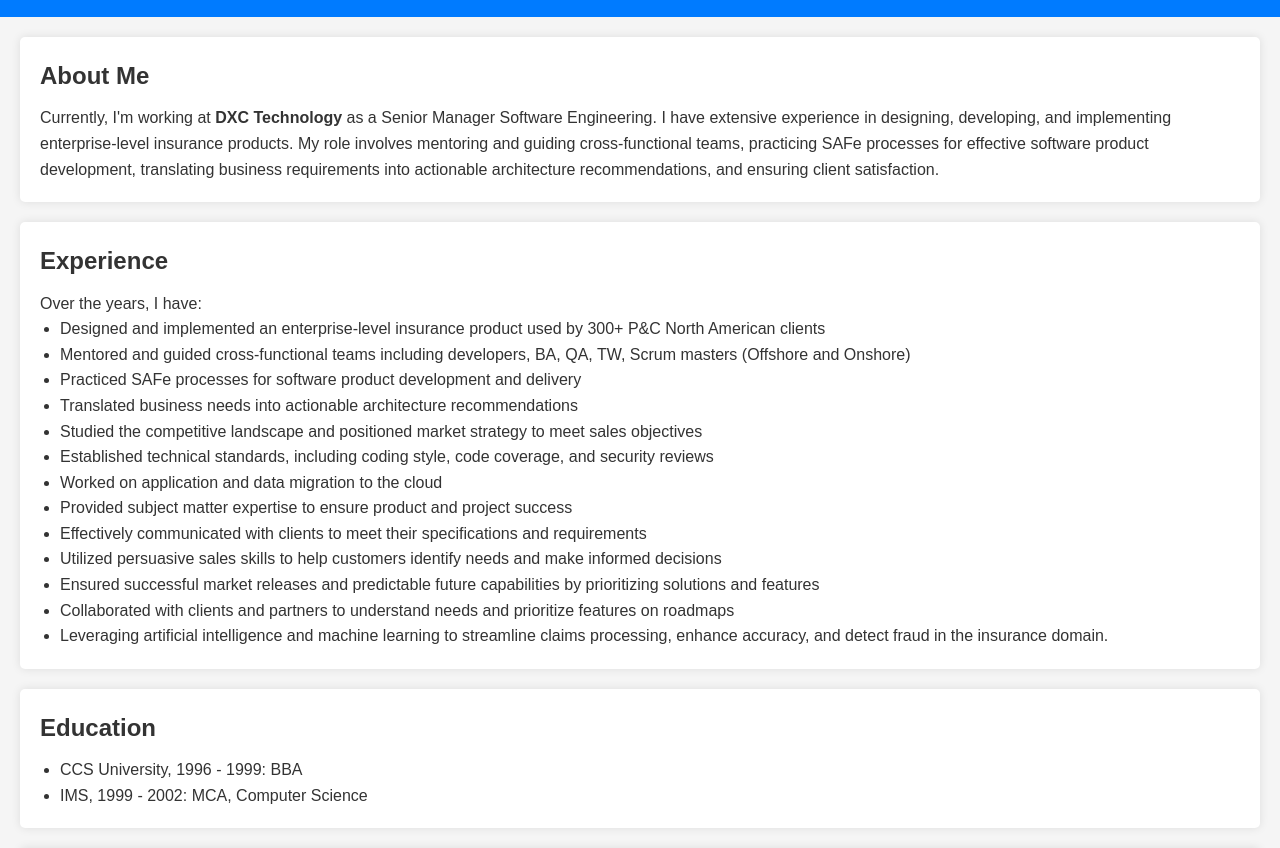
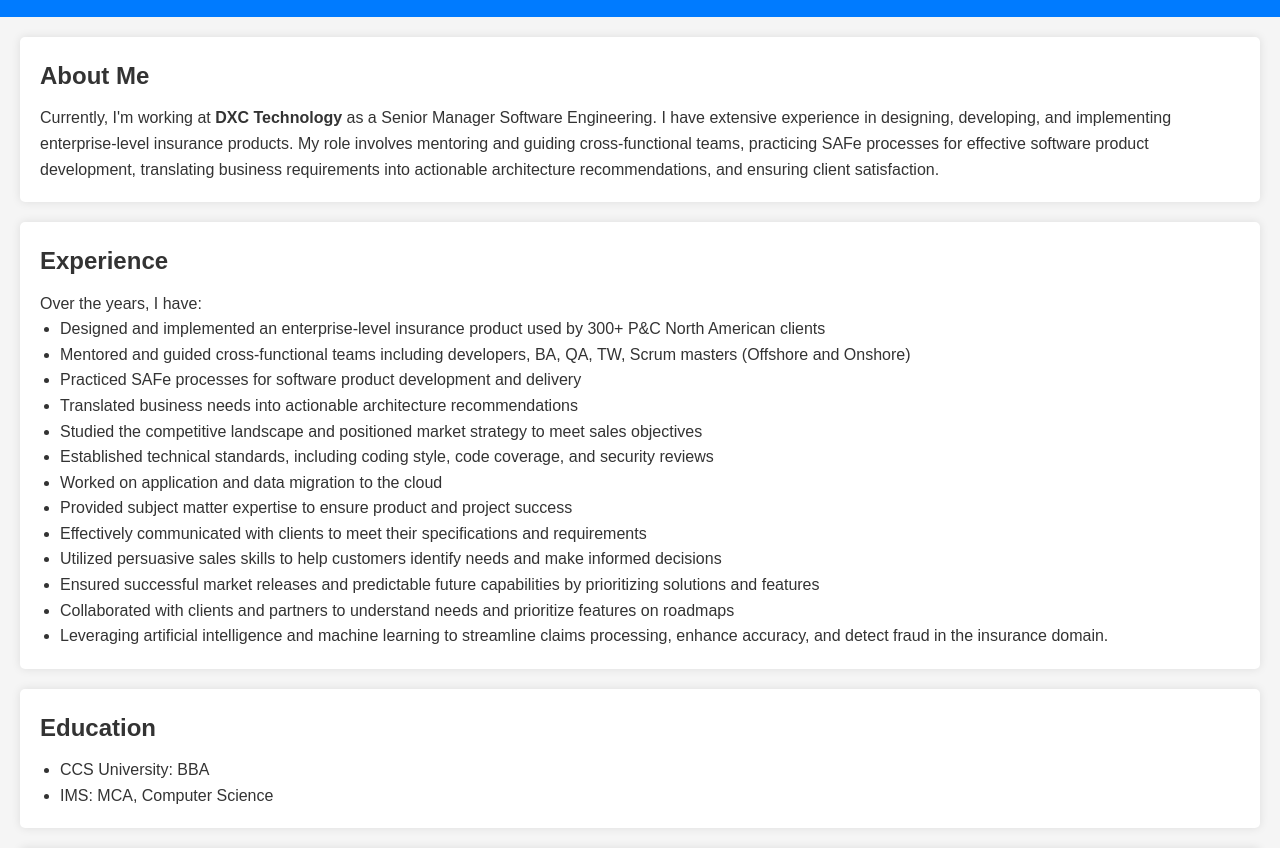
Before and after one commit to paragsarin/paragsarin.github.io, a plain HTML site: page index.html in a window 1280 px wide. Shown: the part 103-951 px from the top of the page. Drawn offline with Linux system fonts and the light colour scheme.

Commit message:
Update index.html

```diff
--- a/index.html
+++ b/index.html
@@ -44,8 +44,8 @@
     <section id="education">
         <h2>Education</h2>
         <ul>
-            <li>CCS University, 1996 - 1999: BBA</li>
-            <li>IMS, 1999 - 2002: MCA, Computer Science</li>
+            <li>CCS University: BBA</li>
+            <li>IMS: MCA, Computer Science</li>
         </ul>
     </section>
 
```
